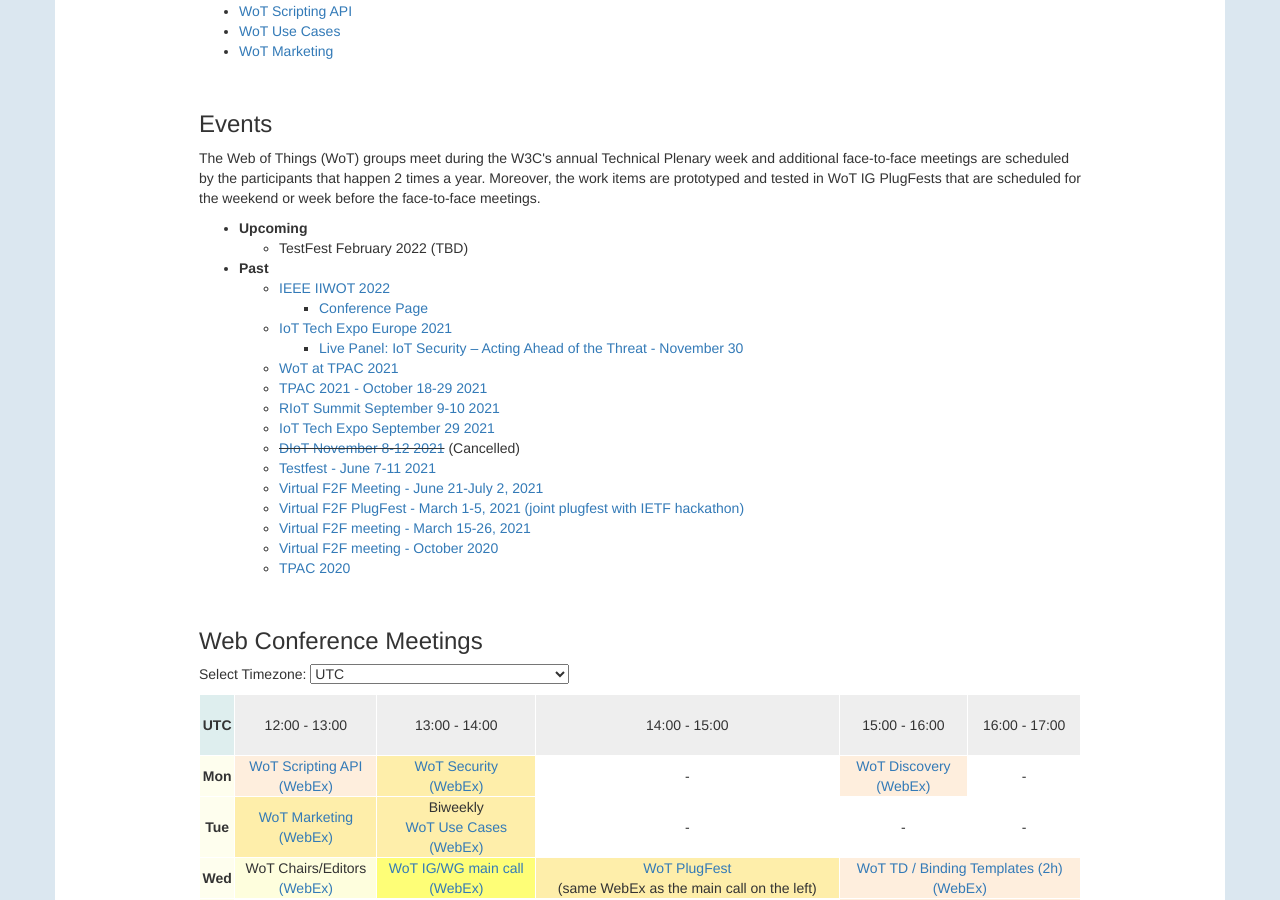
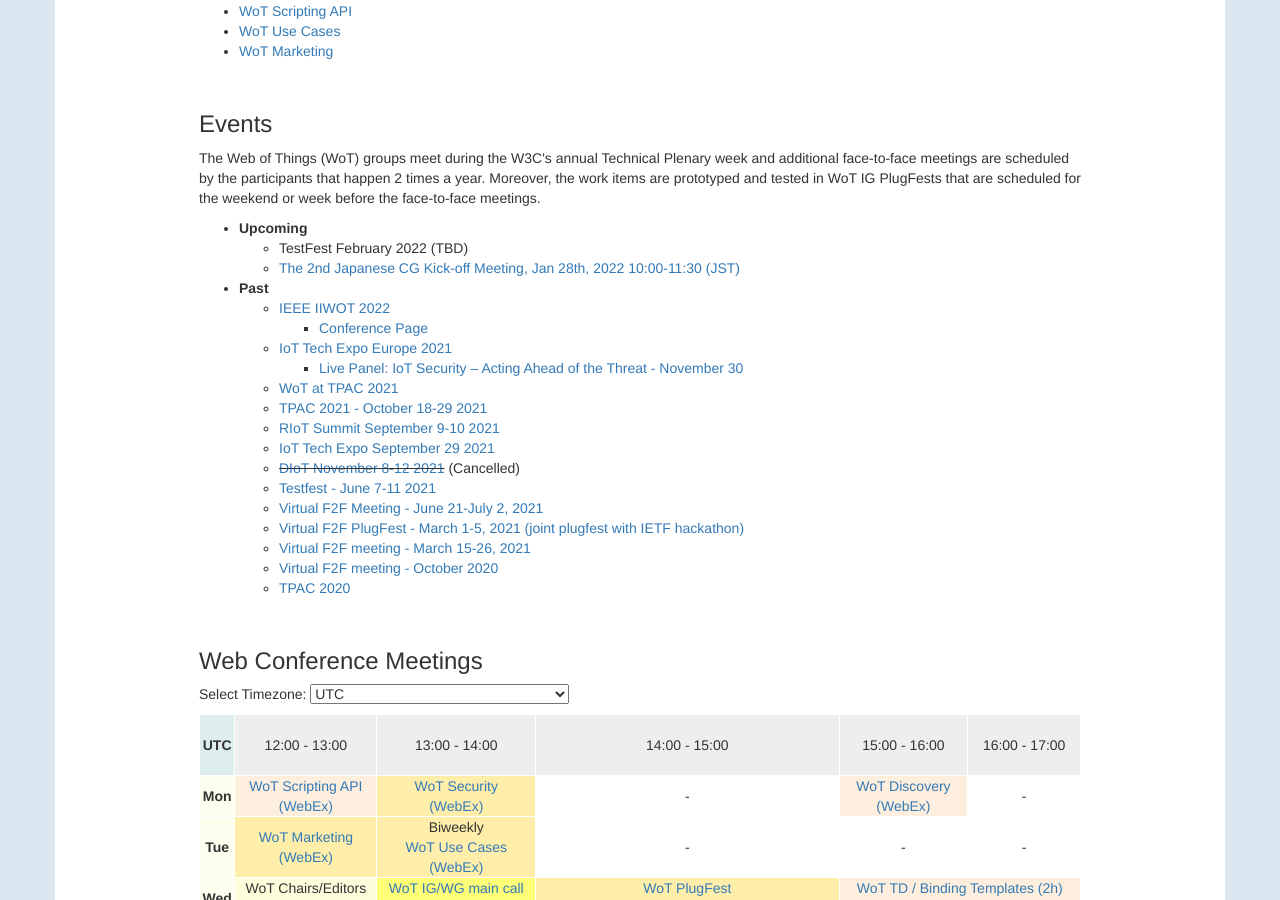
Before and after one commit to w3c/wot-marketing, a Jekyll site: the page built from docs/activities/general/index.html, in a window 1280 px wide and 900 px high, scrolled down 370 px. Built offline with Jekyll 4.4.1, drawn with Linux system fonts in a browser that asks for light colours; nearby versions of some CDN libraries.

Commit message:
add 2nd Japanese CG Kick-off Meeting

```diff
--- a/docs/activities/general/index.html
+++ b/docs/activities/general/index.html
@@ -34,6 +34,7 @@
 			<strong>Upcoming</strong>
 			<ul>
 				<li>TestFest February 2022 (TBD)</li>
+				<li><a target="_blank" href="https://github.com/w3c/wot-jp-cg/blob/main/Event/20220128_2nd_Main_Meeting/Agenda.md">The 2nd Japanese CG Kick-off Meeting, Jan 28th, 2022 10:00-11:30 (JST)</a></li>
 			</ul>
 		</li>
 		<li>
```
